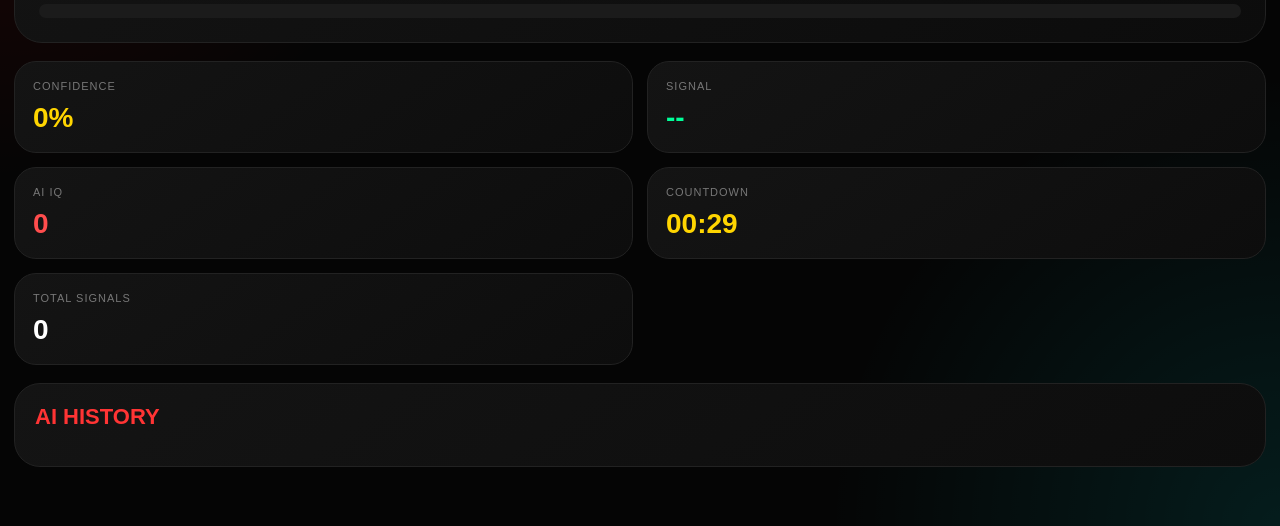
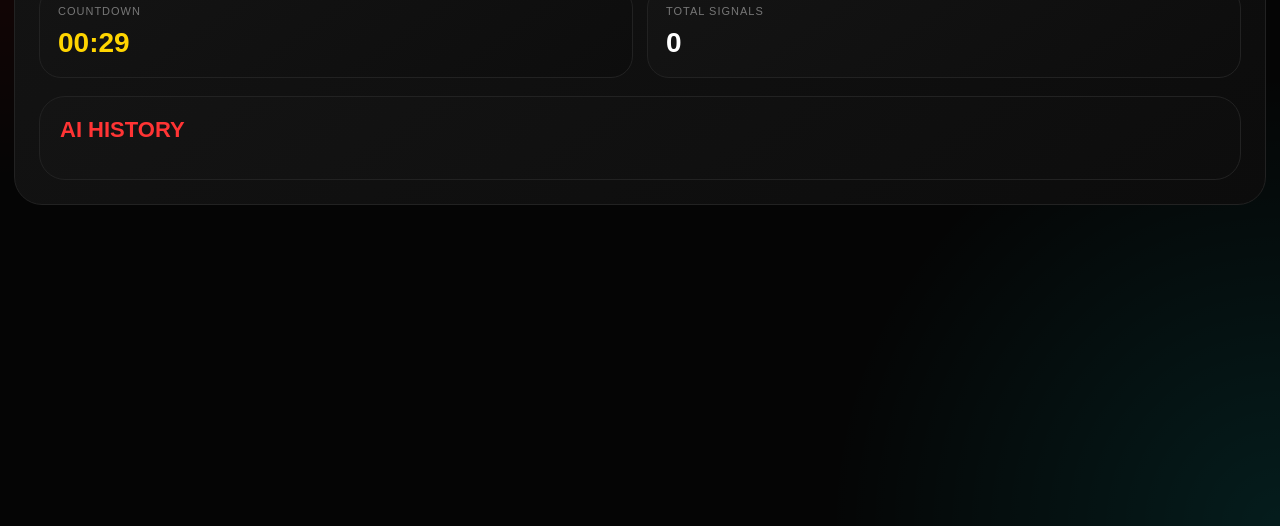
Before and after one commit to Lola2580/zrx-ai, a plain HTML site: page dashboard.html in a window 1280 px wide. Shown: the part 274-800 px from the top of the page. Drawn offline with Linux system fonts and the light colour scheme; no server answers; sample sign-in values are in the browser's storage.

Commit message:
Update dashboard.html
Removed unnecessary elements and cleaned up HTML structure.

```diff
--- a/dashboard.html
+++ b/dashboard.html
@@ -47,54 +47,7 @@ NEXT PERIOD
   WAIT
   </div>
 
-<div class="bar">
-
-<div class="fill" id="fill"></div>
-
-</div>
-
-</div>
-
 <div class="stats">
-
-<div class="card">
-
-<div class="card-title">
-CONFIDENCE
-</div>
-
-<div class="card-value yellow"
-id="confidence">
-0%
-</div>
-
-</div>
-
-<div class="card">
-
-<div class="card-title">
-SIGNAL
-</div>
-
-<div class="card-value green"
-id="signal">
---
-</div>
-
-</div>
-
-<div class="card">
-
-<div class="card-title">
-AI IQ
-</div>
-
-<div class="card-value red"
-id="iq">
-0
-</div>
-
-</div>
 
 <div class="card">
 
```
Lines whose indentation alone changed are shown as unchanged.
